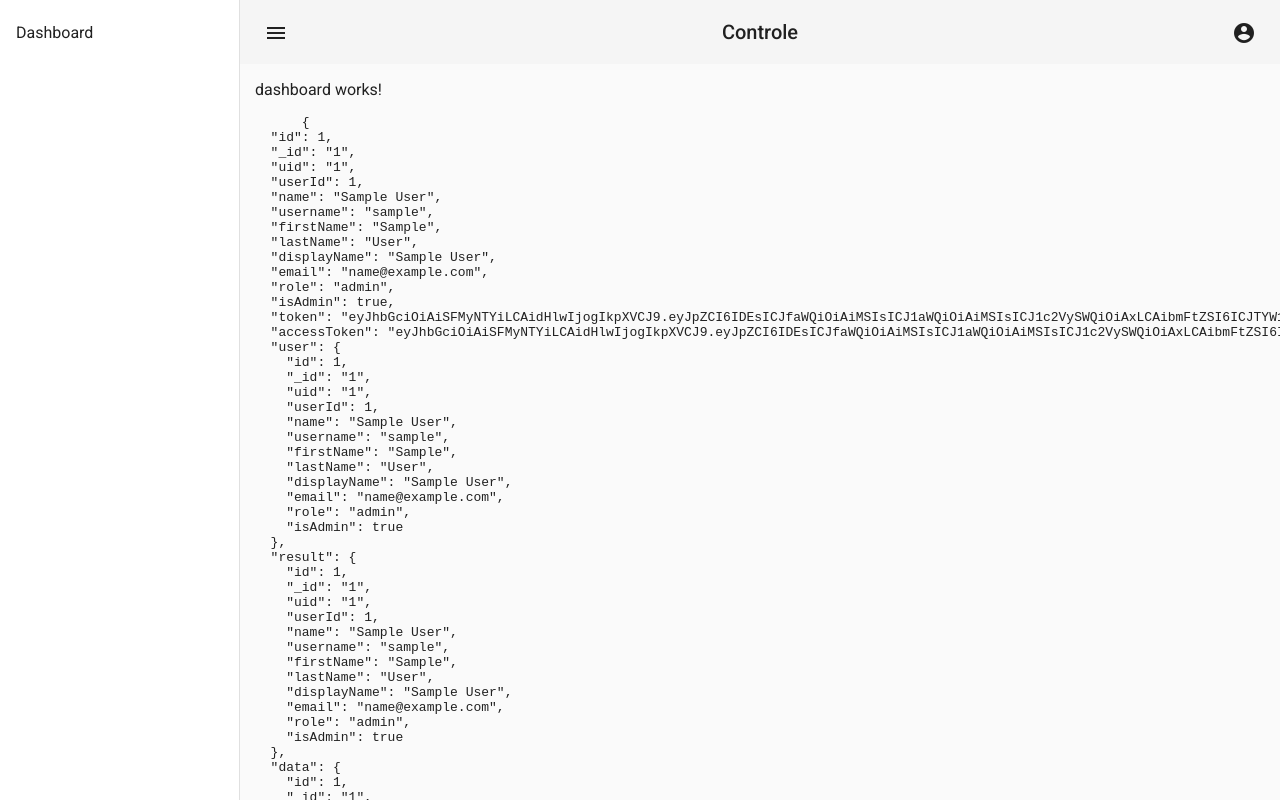
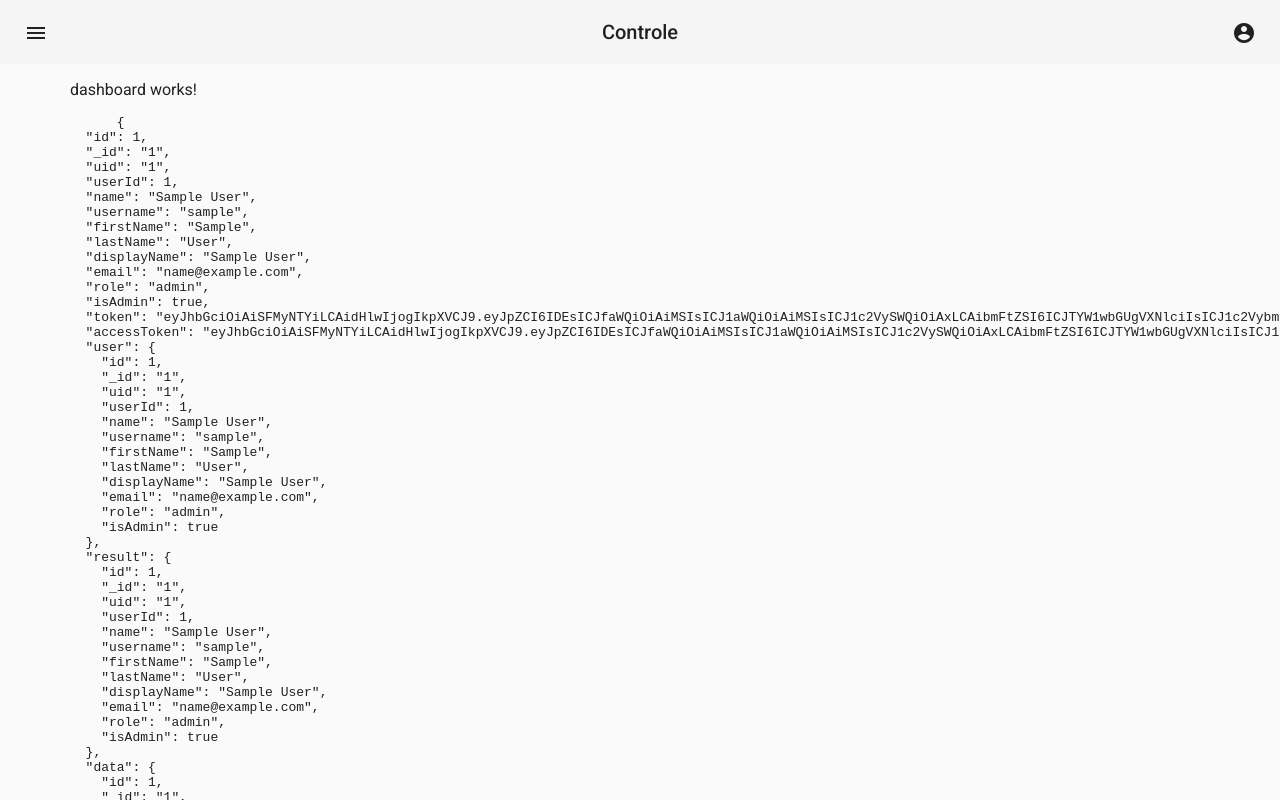
Before and after one commit to leandrofabianjr/controle, an Angular app: page /dashboard in a window 1280 px wide. Built offline with nearby package versions, Linux system fonts and the light colour scheme; sample sign-in values are in the browser's storage.

Commit message:
Melhorado tela de login

```diff
--- a/src/app/auth/login/login.component.html
+++ b/src/app/auth/login/login.component.html
@@ -20,6 +20,8 @@
           </mat-error>
         </mat-form-field>
 
+        <span class="text-warn text-500 m-auto mb-3" *ngIf="errorMessage">{{ errorMessage }}</span>
+
         <button mat-raised-button color="primary" [disabled]="loginForm.invalid" type="submit">Entrar</button>
       </form>
     </mat-card>
--- a/src/app/auth/login/login.component.ts
+++ b/src/app/auth/login/login.component.ts
@@ -10,6 +10,8 @@ import { AuthService } from '../auth.service';
 })
 export class LoginComponent implements OnInit {
   private toUrl: string = '/';
+
+  errorMessage?: string;
 
   loginForm = this.fb.group({
     email: ['', [Validators.required, Validators.email]],
@@ -34,7 +36,10 @@ export class LoginComponent implements OnInit {
 
     this.authService.login(email, password).subscribe(
       () => this.router.navigate([this.toUrl]),
-      (error) => console.log(error)
+      (error) => {
+        console.log(error);
+        this.errorMessage = error?.error?.message;
+      }
     );
   }
 }
--- a/src/app/sidenav/sidenav/sidenav.component.ts
+++ b/src/app/sidenav/sidenav/sidenav.component.ts
@@ -12,7 +12,7 @@ export class SidenavComponent implements OnDestroy {
 
   mobileQuery: MediaQueryList;
 
-  @Input() opened = true;
+  @Input() opened = false;
 
   constructor(changeDetectorRef: ChangeDetectorRef, media: MediaMatcher) {
     this.mobileQuery = media.matchMedia('(max-width: 600px)');
--- a/src/styles.scss
+++ b/src/styles.scss
@@ -1,6 +1,6 @@
 /* You can add global styles to this file, and also import other style files */
 
-@import 'grid';
+@import 'global';
 
 html, body { height: 100%; }
 body { margin: 0; font-family: Roboto, "Helvetica Neue", sans-serif; }
--- /dev/null
+++ b/src/styles/_global.scss
@@ -0,0 +1,3 @@
+@import 'variables';
+@import 'grid';
+@import 'text';
--- a/src/styles/_grid.scss
+++ b/src/styles/_grid.scss
@@ -12,6 +12,24 @@ $container-max-widths: (
   lg: 960px,
   xl: 1140px,
   xxl: 1320px,
+);
+
+$spacer: 1rem;
+
+$spacer-sizes: (
+  0: 0,
+  1: $spacer * .25,
+  2: $spacer * .5,
+  3: $spacer,
+  4: $spacer * 1.5,
+  5: $spacer * 3,
+);
+
+$directions: (
+  t: top,
+  r: right,
+  b: bottom,
+  l: left,
 );
 
 .container {
@@ -34,6 +52,14 @@ $container-max-widths: (
   margin: auto;
 }
 
-.text-center {
-  text-align: center;
+@each $size in map-keys($spacer-sizes) {
+  @each $dir in map-keys($directions) {
+    .m#{$dir}-#{$size} {
+      margin-#{map-get($directions, $dir)}: map-get($spacer-sizes, $size);
+    }
+
+    .p#{$dir}-#{$size} {
+      margin-#{map-get($directions, $dir)}: map-get($spacer-sizes, $size);
+    }
+  }
 }
--- /dev/null
+++ b/src/styles/_text.scss
@@ -0,0 +1,13 @@
+@import 'variables';
+
+.text-center {
+  text-align: center;
+}
+
+.text-500 {
+  font-weight: 500;
+}
+
+.text-warn {
+  color: $color-warn;
+}
--- a/src/styles/_variables.scss
+++ b/src/styles/_variables.scss
@@ -2,4 +2,5 @@
 
 $color-primary: map-get($primary-palette, 500);
 $color-accent: map-get($accent-palette, 200);
+$color-warn: map-get($warn-palette, 500);
 $color-background: map-get($background, 'status-bar');
```
